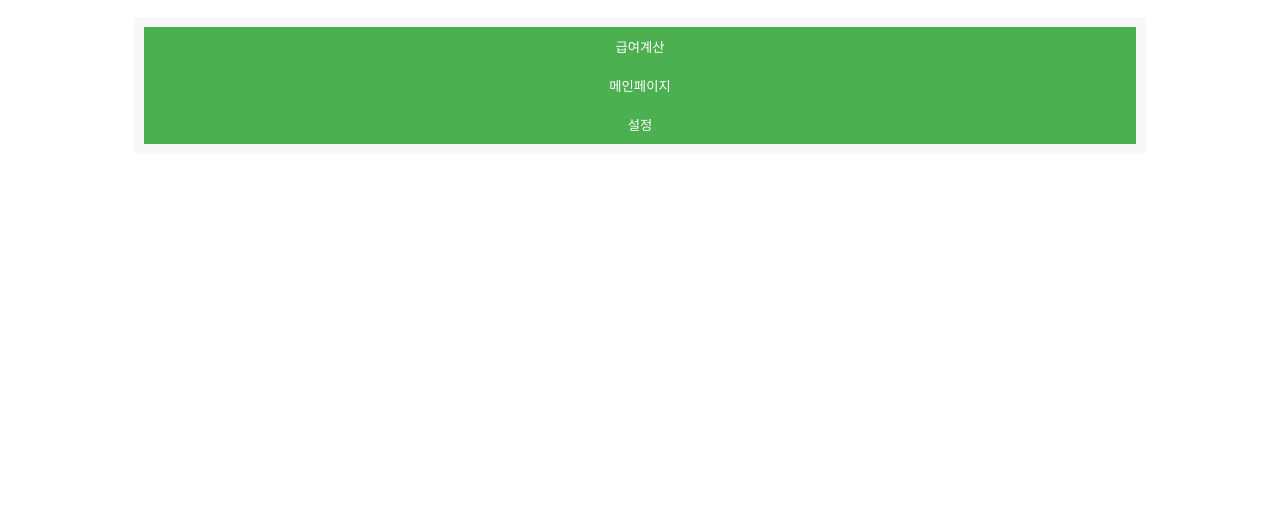
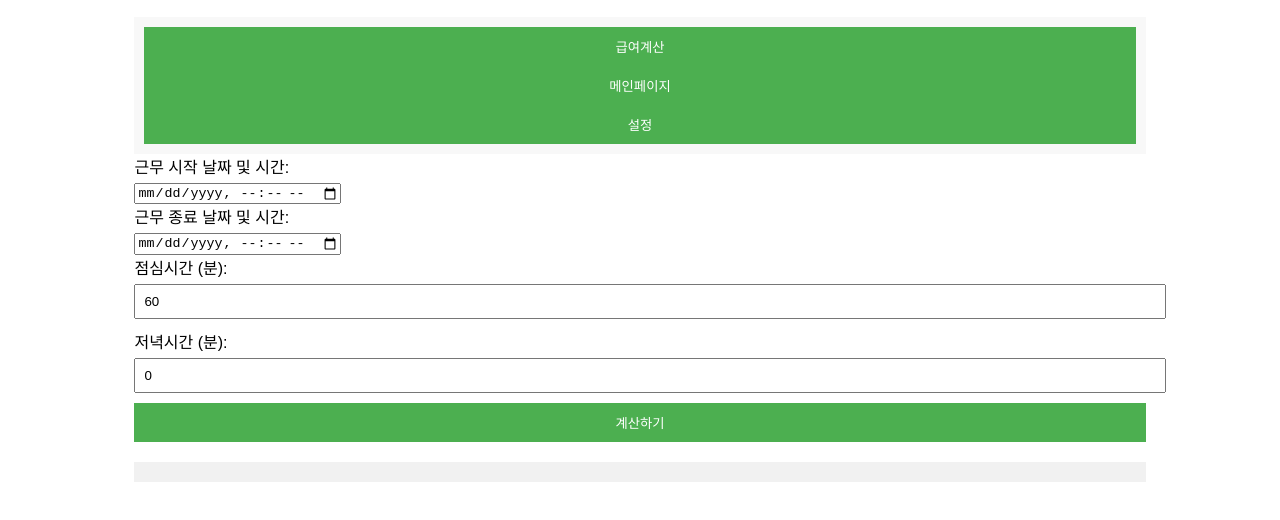
Before and after one commit to JJaeri/jjae2, a plain HTML site: page index.html in a window 1280 px wide. Shown: the part 120-640 px from the top of the page. Drawn offline with Linux system fonts and the light colour scheme.

Commit message:
Update index.html

```diff
--- a/index.html
+++ b/index.html
@@ -32,10 +32,57 @@
             <button onclick="navigateTo('main')">메인페이지</button>
             <button onclick="navigateTo('settings')">설정</button>
         </div>
+
+        <div id="salary" class="input-group">
+            <label for="startDate">근무 시작 날짜 및 시간:</label>
+            <input type="datetime-local" id="startDate" name="startDate">
+
+            <label for="endDate">근무 종료 날짜 및 시간:</label>
+            <input type="datetime-local" id="endDate" name="endDate">
+
+            <label for="lunchBreak">점심시간 (분):</label>
+            <input type="number" id="lunchBreak" name="lunchBreak" value="60">
+
+            <label for="dinnerBreak">저녁시간 (분):</label>
+            <input type="number" id="dinnerBreak" name="dinnerBreak" value="0">
+
+            <button onclick="calculateSalary()">계산하기</button>
+
+            <div class="result" id="result"></div>
+        </div>
     </div>
+
     <script>
+        function calculateSalary() {
+            const startDate = new Date(document.getElementById('startDate').value);
+            const endDate = new Date(document.getElementById('endDate').value);
+            const lunchBreak = parseInt(document.getElementById('lunchBreak').value, 10);
+            const dinnerBreak = parseInt(document.getElementById('dinnerBreak').value, 10);
+
+            const millisecondsPerHour = 1000 * 60 * 60;
+            const hoursWorked = (endDate - startDate) / millisecondsPerHour;
+            const effectiveHours = hoursWorked - (lunchBreak / 60) - (dinnerBreak / 60);
+
+            let totalPay = 0;
+            let totalUnits = 0;
+            const basePayPerHour = 17500; // 시간당 급여 (140,000원 / 8시간)
+
+            if (effectiveHours <= 8) {
+                totalUnits = effectiveHours / 8;
+                totalPay = totalUnits * 140000; // 1품 = 140,000원
+            } else {
+                totalUnits = 1 + (effectiveHours - 8) / 12; // 8시간 초과 근무 계산
+                totalPay = 140000 + (effectiveHours - 8) * basePayPerHour * 1.5; // 초과 근무 시 1.5배 지급
+            }
+
+            document.getElementById('result').innerHTML = `총 급여: ${totalPay.toLocaleString()}원<br>총 품: ${totalUnits.toFixed(2)}품`;
+        }
+
         function navigateTo(page) {
-            // 페이지 전환 함수
+            document.getElementById('salary').style.display = 'none';
+            document.getElementById('main').style.display = 'none';
+            document.getElementById('settings').style.display = 'none';
+            document.getElementById(page).style.display = 'block';
         }
     </script>
 </body>
```
